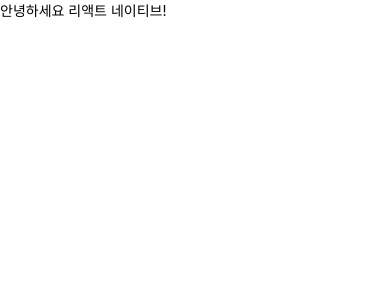
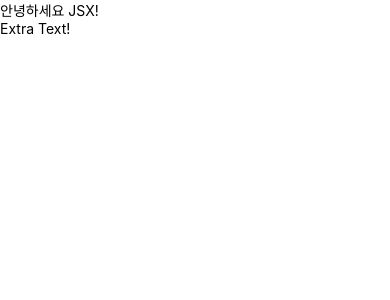
Before and after one commit to ddojai/react-native-learning, a React Native app in the folder LearnReactNative/: screen / in a window 390 px wide. Shown: the top 300 px of the page. Built offline with nearby package versions, Linux system fonts and the light colour scheme.

Commit message:
2.4 JSX 문법

```diff
--- a/LearnReactNative/App.js
+++ b/LearnReactNative/App.js
@@ -3,9 +3,13 @@ import {SafeAreaView} from 'react-native';
 import Greeting from './components/Greeting';
 
 const App = () => {
+  const name = 'JSX';
   return (
     <SafeAreaView>
-      <Greeting />
+      {/* 주석을 작성해봅시다. */}
+      <Greeting
+        name={name} // 이름을 설정하기
+      />
     </SafeAreaView>
   );
 };
--- a/LearnReactNative/components/Greeting.js
+++ b/LearnReactNative/components/Greeting.js
@@ -3,9 +3,12 @@ import {View, Text} from 'react-native';
 
 function Greeting(props) {
   return (
-    <View>
-      <Text>안녕하세요 {props.name}!</Text>
-    </View>
+    <>
+      <View>
+        <Text>안녕하세요 {props.name}!</Text>
+      </View>
+      <Text>Extra Text!</Text>
+    </>
   );
 }
 
```
